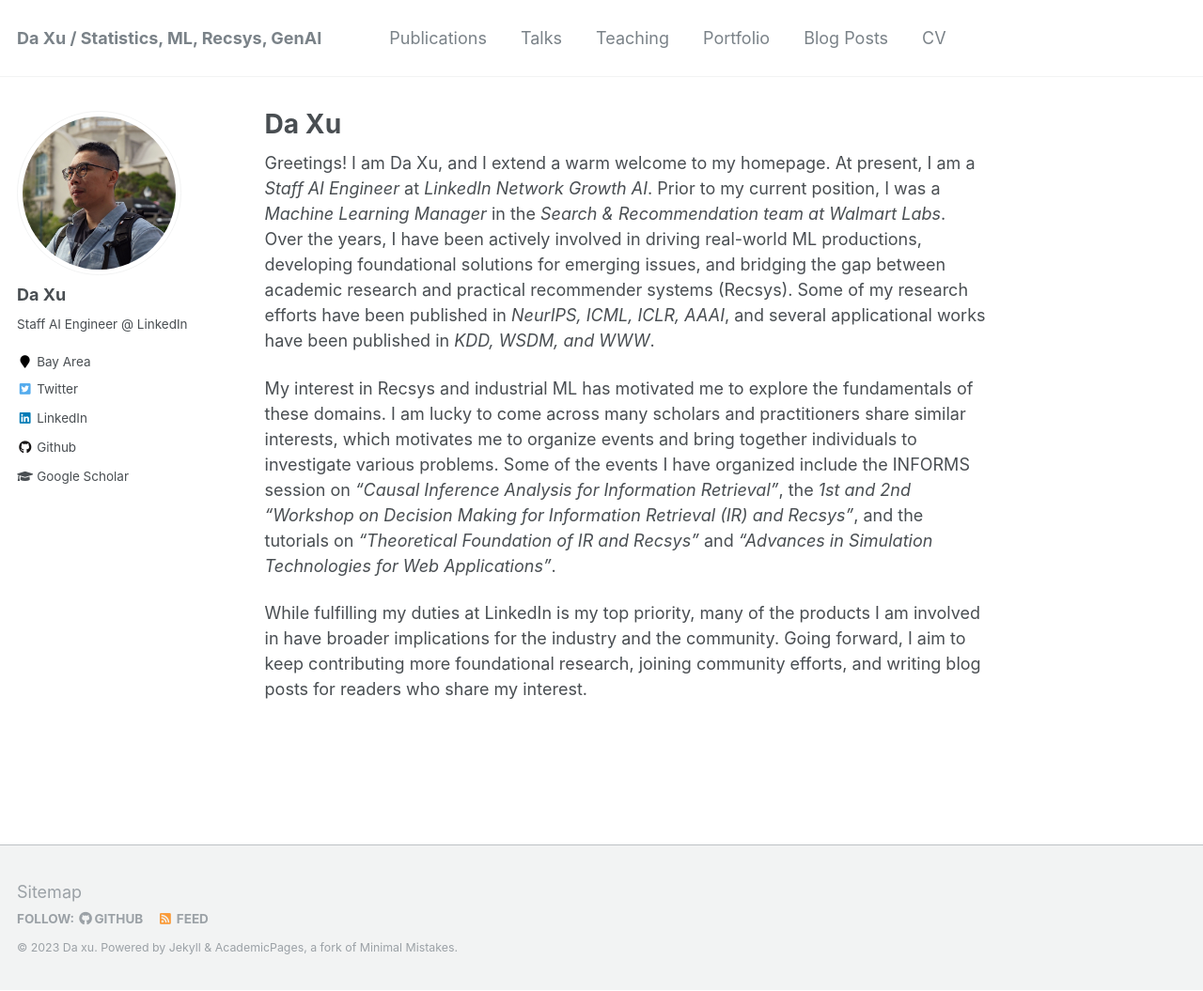
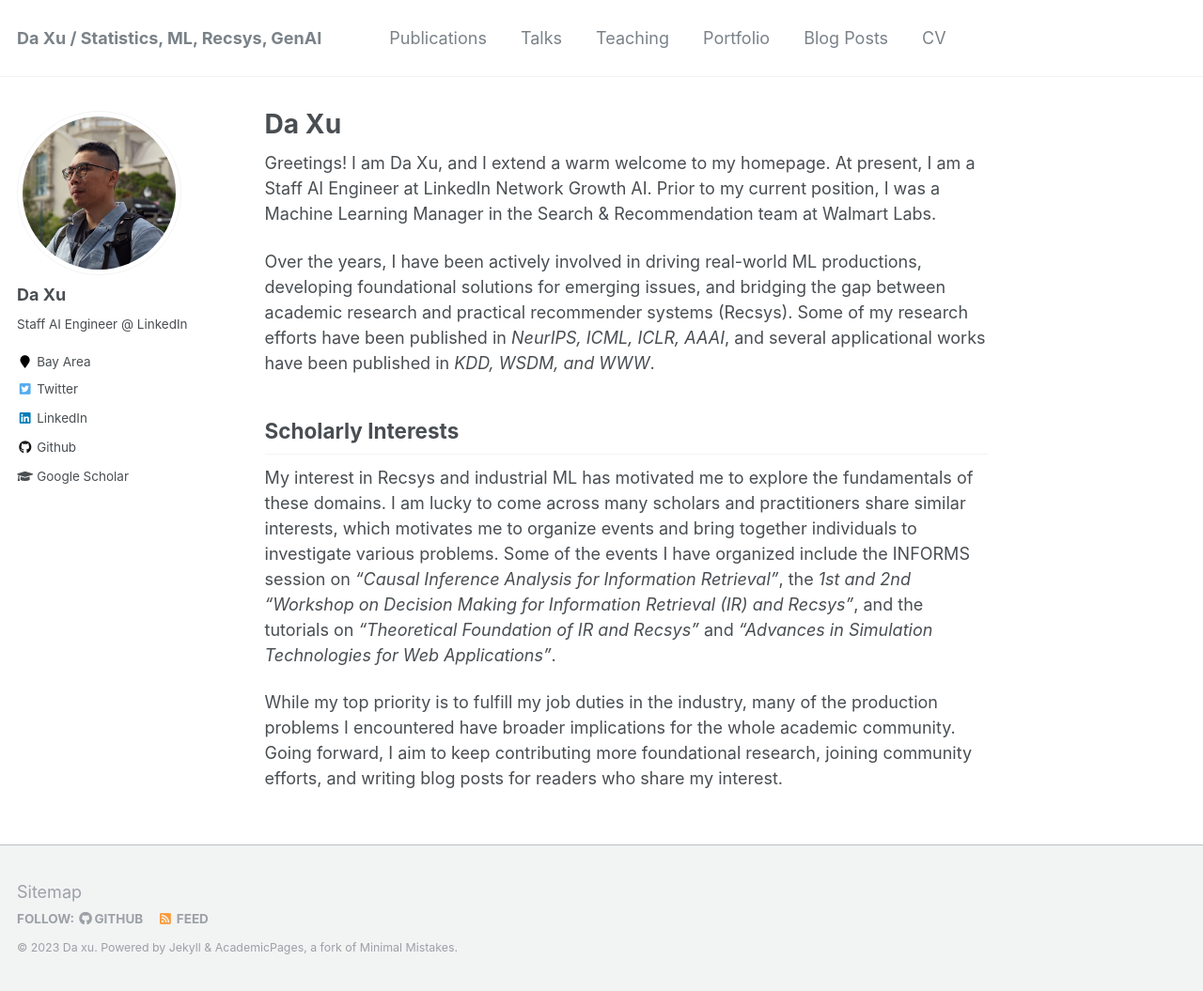
Before and after one commit to daxu5180/daxu5180.github.io, a Jekyll site: the page built from _pages/about.md, in a window 1280 px wide and 1055 px high. Shown: the whole window at 94% size. Built offline with Jekyll 4.4.1, drawn with Linux system fonts in a browser that asks for light colours.

Commit message:
update interests

```diff
--- a/_pages/about.md
+++ b/_pages/about.md
@@ -8,9 +8,13 @@ redirect_from:
   - /about.html
 ---
 
-Greetings! I am Da Xu, and I extend a warm welcome to my homepage. At present, I am a *Staff AI Engineer* at *LinkedIn Network Growth AI*. Prior to my current position, I was a *Machine Learning Manager* in the *Search & Recommendation team at Walmart Labs*. Over the years, I have been actively involved in driving real-world ML productions, developing foundational solutions for emerging issues, and bridging the gap between academic research and practical recommender systems (Recsys).
+Greetings! I am Da Xu, and I extend a warm welcome to my homepage. At present, I am a Staff AI Engineer at LinkedIn Network Growth AI. Prior to my current position, I was a Machine Learning Manager in the Search & Recommendation team at Walmart Labs.
+
+Over the years, I have been actively involved in driving real-world ML productions, developing foundational solutions for emerging issues, and bridging the gap between academic research and practical recommender systems (Recsys).
 Some of my research efforts have been published in *NeurIPS, ICML, ICLR, AAAI*, and several applicational works have been published in *KDD, WSDM, and WWW*.
+
+## Scholarly Interests
 
 My interest in Recsys and industrial ML has motivated me to explore the fundamentals of these domains. I am lucky to come across many scholars and practitioners share similar interests, which motivates me to organize events and bring together individuals to investigate various problems. Some of the events I have organized include the INFORMS session on *"Causal Inference Analysis for Information Retrieval"*, the *1st and 2nd "Workshop on Decision Making for Information Retrieval (IR) and Recsys"*, and the tutorials on *"Theoretical Foundation of IR and Recsys"* and *"Advances in Simulation Technologies for Web Applications"*.
 
-While fulfilling my duties at LinkedIn is my top priority, many of the products I am involved in have broader implications for the industry and the community. Going forward, I aim to keep contributing more foundational research, joining community efforts, and writing blog posts for readers who share my interest.
+While my top priority is to fulfill my job duties in the industry, many of the production problems I encountered have broader implications for the whole academic community. Going forward, I aim to keep contributing more foundational research, joining community efforts, and writing blog posts for readers who share my interest.
```
